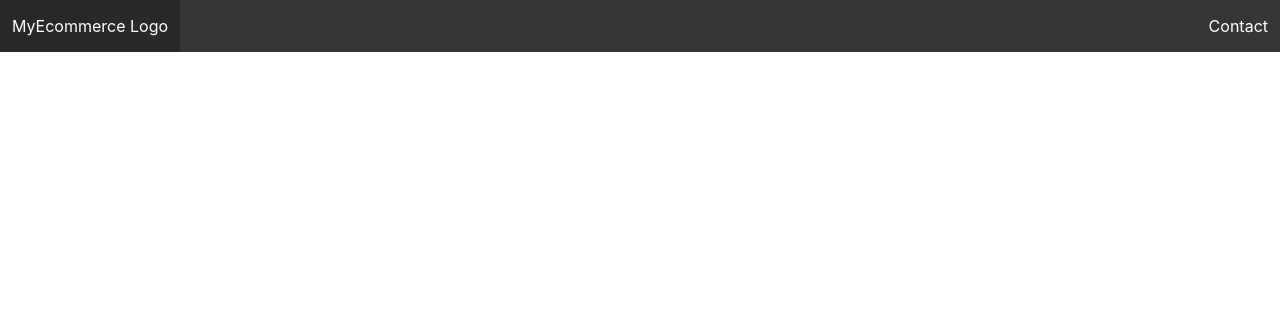
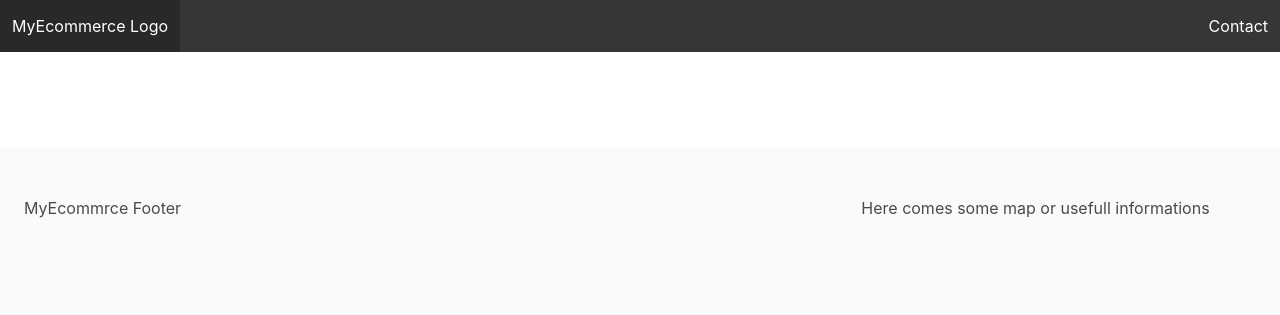
Before and after one commit to puchal71/MorotEcommerce, a Django app: page / in a window 1280 px wide. Shown: the top 315 px of the page. Run offline with Django 5.2, Linux system fonts and the light colour scheme; data that the repository does not hold is empty.

Commit message:
Footer added

```diff
--- a/MorotEcommerce/urls.py
+++ b/MorotEcommerce/urls.py
@@ -21,8 +21,9 @@ from core.views import frontpage, contact
 from store.views import product_detail
 
 urlpatterns = [
+    path('admin/', admin.site.urls),
     path('', frontpage, name='frontpage'),
     path('contact/', contact, name='contact'),
     path('<slug:slug>/', product_detail, name='product_detail'),
-    path('admin/', admin.site.urls),
+
 ]
--- a/core/templates/base.html
+++ b/core/templates/base.html
@@ -12,7 +12,7 @@
             <div class="navbar-brand">
                 <a class="navbar-item" href="{% url 'frontpage' %}">MyEcommerce Logo</a>
 
-                <a role="button" class="navbar-bnurger burger" aria-label="menu" aria-expanded="false" data-target="main-navbar">
+                <a role="button" class="navbar-burger burger" aria-label="menu" aria-expanded="false" data-target="main-navbar">
                     <span aria-hidden="true"></span>
                     <span aria-hidden="true"></span>
                     <span aria-hidden="true"></span>
@@ -34,5 +34,17 @@
             {% block content %}
             {% endblock %}
         </section>
+
+        <footer class="footer">
+            <div class="columns is-vcentered">
+                <div class="column is-8">
+                    <p class="bd-notification is-primary">MyEcommrce Footer</p>
+                </div>
+
+                <div class="column">
+                    <p class="bd-notification is-primary"> Here comes some map or usefull informations </p>
+                </div>
+            </div>
+        </footer>
     </body>
 </html>
--- a/store/models.py
+++ b/store/models.py
@@ -18,7 +18,7 @@ class Product(models.Model):
     title = models.CharField(max_length=255)
     slug = models.SlugField(max_length=255)
     description = models.TextField(blank=True, null=True)
-    #price = models.DecimalField(9, 2, null=False)
+    # price = models.DecimalField(max_digits=9, decimal_places=2)
     #stock = models.DecimalField(6, 2, null=False)
     price = models.FloatField()
     stock = models.FloatField()
```
Also changed, not shown: MorotEcommerce/settings.py (line endings or trailing spaces), store/views.py (line endings or trailing spaces).
